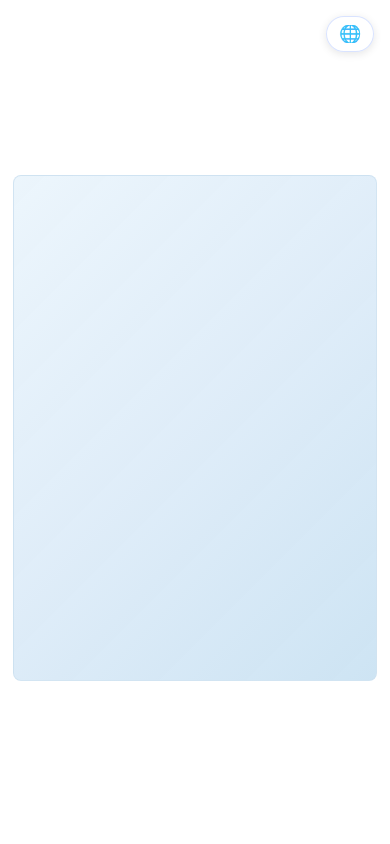
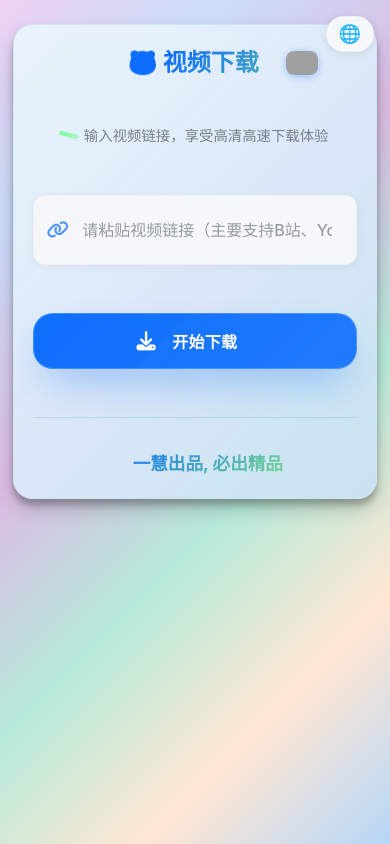
Before and after one commit to yiu867118/video.github.io, a Flask app: page / in a window 390 px wide. Run offline with Flask 2, Linux system fonts and the light colour scheme; grey boxes are pictures that could not be loaded.

Commit message:
feat: 描述本次改动

```diff
--- a/static/css/main.css
+++ b/static/css/main.css
@@ -248,6 +248,9 @@
 html {
   font-size: 16px;
   scroll-behavior: smooth;
+  height: 100%;
+  overflow-y: hidden;
+  overflow-x: hidden;
 }
 
 body {
@@ -257,6 +260,7 @@ body {
   background-color: rgba(var(--background-rgb), 1);
   min-height: 100vh;
   overflow-x: hidden;
+  overflow-y: scroll;
   -webkit-font-smoothing: antialiased;
   -moz-osx-font-smoothing: grayscale;
   position: relative;
@@ -266,15 +270,15 @@ body {
 /* 浅色模式美化背景 */
 .theme-light body,
 .theme-system body {
-  background:
-    rgba(var(--background-rgb), 1),
+  background-color: rgba(var(--background-rgb), 1);
+  background-image:
     linear-gradient(135deg,
-      rgb(233, 215, 237) 0%,
-      rgb(200, 209, 225) 18%,
-      rgb(228, 212, 233) 40%,
-      rgb(205, 230, 222) 60%,
+      rgb(237, 209, 242) 0%,
+      rgb(204, 221, 250) 18%,
+      rgb(219, 188, 227) 40%,
+      rgb(182, 234, 218) 60%,
       rgb(255, 231, 211) 80%,
-      rgb(209, 222, 234) 100%
+      rgb(182, 215, 247) 100%
     ),
     radial-gradient(ellipse at 25% 20%,
       rgba(var(--primary-rgb), 0.06) 0%,
@@ -290,8 +294,8 @@ body {
 
 /* 深色模式背景 */
 .theme-dark body {
-  background:
-    rgba(var(--background-rgb), 1),
+  background-color: rgba(var(--background-rgb), 1);
+  background-image:
     linear-gradient(135deg,
       rgba(var(--surface-rgb), 1) 0%,
       rgba(var(--primary-rgb), 0.08) 25%,
@@ -304,8 +308,8 @@ body {
 /* 系统模式深色背景 */
 @media (prefers-color-scheme: dark) {
   .theme-system body {
-    background:
-      rgba(var(--background-rgb), 1),
+    background-color: rgba(var(--background-rgb), 1);
+    background-image:
       linear-gradient(135deg,
         rgba(var(--surface-rgb), 1) 0%,
         rgba(var(--primary-rgb), 0.08) 25%,
@@ -350,19 +354,19 @@ body {
   @keyframes background-float {
     0%, 100% {
       opacity: 1;
-      transform: translateY(0) rotate(0deg) scale(1);
+      filter: blur(0px) brightness(1);
     }
     25% {
       opacity: 0.9;
-      transform: translateY(-2px) rotate(0.5deg) scale(1.01);
+      filter: blur(0.5px) brightness(1.02);
     }
     50% {
       opacity: 0.95;
-      transform: translateY(-1px) rotate(-0.3deg) scale(1.005);
+      filter: blur(0.3px) brightness(1.01);
     }
     75% {
       opacity: 0.92;
-      transform: translateY(-3px) rotate(0.2deg) scale(1.02);
+      filter: blur(0.8px) brightness(1.03);
     }
   }
 
@@ -408,10 +412,10 @@ body {
   padding: var(--spacing-xl);
   position: relative;
   z-index: 1;
-  min-height: 100vh;
   display: flex;
+  flex-direction: column;
+  justify-content: center;
   align-items: center;
-  justify-content: center;
 }
 
 .animate-fadeUp {
@@ -2222,155 +2226,168 @@ body {
     color: inherit;
 }
 
-/* 移动端优化 */
+/* 移动端优化 - 精致防闪屏版 */
 @media (max-width: 768px) {
+    /* 移动端性能优化 - 只针对必要元素 */
+    body {
+        -webkit-overflow-scrolling: touch;
+        -webkit-transform: translateZ(0);
+        transform: translateZ(0);
+    }
+
+    /* 主题切换按钮保持美观 */
     .theme-toggle {
-        top: 16px !important;
-        right: 16px !important;
-        padding: 8px 12px !important;
-        background: rgba(255, 255, 255, 0.9) !important;
-        border: 1px solid rgba(68, 116, 255, 0.2) !important;
-        box-shadow: 0 2px 8px rgba(0, 0, 0, 0.1) !important;
-        backdrop-filter: none !important;
-        font-size: 13px !important;
-    }
-
-    /* 深色模式主题按钮 */
-    .theme-dark .theme-toggle {
-      background: rgba(33, 37, 41, 0.9) !important;
-      border: 1px solid rgba(74, 144, 226, 0.3) !important;
-      color: rgba(248, 249, 250, 0.9) !important;
+        top: 16px;
+        right: 16px;
+        padding: 8px 12px;
+        background: rgba(var(--surface-rgb), 0.95);
+        border: 1px solid rgba(var(--border-rgb), 0.3);
+        color: rgba(var(--text-rgb), 0.9);
+        box-shadow: 0 2px 8px rgba(var(--dark-rgb), 0.1);
+        backdrop-filter: blur(8px);
+        font-size: 13px;
+        transition: all 0.25s ease;
     }
 
     .theme-text {
-      display: none !important;
+        display: none;
     }
 
     .theme-icon {
-      font-size: 18px !important;
-    }
-
-    /* 输入框移动端优化 */
+        font-size: 18px;
+    }
+
+    /* 输入框移动端优化 - 保持美观效果 */
     .input-container {
-      background: rgba(255, 255, 255, 0.9) !important;
-      border: 1px solid rgba(68, 116, 255, 0.2) !important;
-      box-shadow: 0 2px 8px rgba(0, 0, 0, 0.05) !important;
-      backdrop-filter: none !important;
-      padding: 1rem !important;
-      margin-bottom: 1.5rem !important;
-      border-radius: 12px !important;
-    }
-
-    /* 深色模式输入框 */
-    .theme-dark .input-container {
-      background: rgba(52, 58, 64, 0.9) !important;
-      border: 1px solid rgba(74, 144, 226, 0.3) !important;
+        background: rgba(var(--surface-rgb), 0.9);
+        border: 1px solid rgba(var(--border-rgb), 0.3);
+        box-shadow: 0 2px 8px rgba(var(--dark-rgb), 0.05);
+        backdrop-filter: blur(var(--blur-sm));
+        padding: 1rem;
+        margin-bottom: 1.5rem;
+        border-radius: 12px;
+        transition: all 0.3s ease;
     }
 
     /* 输入框内部元素 */
     #videoUrl {
-      background: transparent !important;
-      border: none !important;
-      padding: 0.8rem !important;
-      font-size: 16px !important; /* 防止iOS缩放 */
-    }
-
-    .theme-dark #videoUrl {
-      color: rgba(248, 249, 250, 1) !important;
+        background: transparent;
+        border: none;
+        padding: 0.8rem;
+        font-size: 16px; /* 防止iOS缩放 */
+        color: rgba(var(--text-rgb), 1);
+        transition: color 0.3s ease;
     }
 
     /* 平台指示器移动端优化 */
     #platformIndicator {
-      background: rgba(255, 255, 255, 0.8) !important;
-      border: 1px solid rgba(68, 116, 255, 0.15) !important;
-      padding: 0.8rem !important;
-      border-radius: 8px !important;
-      margin-bottom: 1rem !important;
-    }
-
-    .theme-dark #platformIndicator {
-      background: rgba(52, 58, 64, 0.8) !important;
-      border: 1px solid rgba(74, 144, 226, 0.2) !important;
-      color: rgba(248, 249, 250, 1) !important;
-    }
-
-    /* 深色模式进度容器 */
-    .theme-dark .progress-container {
-      background: rgba(52, 58, 64, 0.9) !important;
-      border: 1px solid rgba(74, 144, 226, 0.2) !important;
-      color: rgba(248, 249, 250, 1) !important;
-    }
-
-    /* 深色模式状态消息 */
-    .theme-dark .status-message {
-      background: rgba(52, 58, 64, 0.9) !important;
-      border: 1px solid rgba(74, 144, 226, 0.2) !important;
-      color: rgba(248, 249, 250, 1) !important;
-    }
-
-    /* 深色模式功能项 */
-    .theme-dark .feature-item {
-      background: rgba(52, 58, 64, 0.85) !important;
-      border: 1px solid rgba(74, 144, 226, 0.15) !important;
-      color: rgba(248, 249, 250, 1) !important;
-    }
-
-    /* 禁用视差滚动和复杂变换 */
-    .animate-fadeUp,
-    .animate-slideIn,
-    .animate-bounce {
-      animation: none !important;
-      opacity: 1 !important;
-      transform: none !important;
-    }
-
-    /* 移动端文字渲染优化 */
-    * {
-      -webkit-font-smoothing: subpixel-antialiased !important;
-      -moz-osx-font-smoothing: auto !important;
-      text-rendering: optimizeSpeed !important;
-    }
-
-    /* 移动端滚动优化 */
-    body {
-      -webkit-overflow-scrolling: touch !important;
-      overflow-x: hidden !important;
-    }
-
-    /* 移动端触摸优化 */
+        background: rgba(var(--surface-alt-rgb), 0.8);
+        border: 1px solid rgba(var(--border-rgb), 0.2);
+        color: rgba(var(--text-rgb), 1);
+        padding: 0.8rem;
+        border-radius: 8px;
+        margin-bottom: 1rem;
+        transition: all 0.3s ease;
+    }
+
+    /* 进度容器保持美观 */
+    .progress-container {
+        background: rgba(var(--surface-rgb), 0.9);
+        border: 1px solid rgba(var(--border-rgb), 0.3);
+        color: rgba(var(--text-rgb), 1);
+        backdrop-filter: blur(var(--blur-sm));
+        box-shadow: var(--elevation-2);
+        transition: all 0.3s ease;
+    }
+
+    /* 状态消息保持美观 */
+    .status-message {
+        background: rgba(var(--surface-rgb), 0.9);
+        border: 1px solid rgba(var(--border-rgb), 0.3);
+        color: rgba(var(--text-rgb), 1);
+        backdrop-filter: blur(var(--blur-sm));
+        box-shadow: var(--elevation-1);
+        transition: all 0.3s ease;
+    }
+
+    /* 功能项保持美观 */
+    .feature-item {
+        background: rgba(var(--surface-alt-rgb), 0.6);
+        border: 1px solid rgba(var(--border-rgb), 0.2);
+        color: rgba(var(--text-rgb), 1);
+        backdrop-filter: blur(var(--blur-sm));
+        transition: all 0.3s ease;
+    }
+
+    /* 关键防闪屏优化 - 只针对容器 */
+    .inner-container {
+        background: linear-gradient(135deg,
+            rgba(var(--lake-blue-light), 0.95) 0%,
+            rgba(var(--lake-blue), 0.92) 50%,
+            rgba(var(--lake-blue-deep), 0.90) 100%);
+        backdrop-filter: blur(var(--blur-md));
+        border: 1px solid rgba(var(--container-border), 0.8);
+        box-shadow: var(--elevation-3);
+        transition: all 0.3s ease;
+        transform: translateZ(0);
+    }
+
+    /* 移动端动画优化 - 减少但不完全移除 */
+    .animate-fadeUp {
+        animation-duration: 0.6s;
+        animation-delay: 0.1s;
+    }
+
+    /* 触摸优化 */
     button,
     .theme-toggle,
     .download-btn {
-      -webkit-tap-highlight-color: rgba(0, 0, 0, 0.1) !important;
-      touch-action: manipulation !important;
-    }
-}
-
-/* 小屏手机进一步优化 */
+        -webkit-tap-highlight-color: rgba(var(--primary-rgb), 0.2);
+        touch-action: manipulation;
+    }
+
+    /* iOS特定优化 */
+    @supports (-webkit-touch-callout: none) {
+        * {
+            -webkit-tap-highlight-color: transparent;
+        }
+
+        input, textarea, button {
+            -webkit-user-select: text;
+            user-select: text;
+        }
+
+        body {
+            -webkit-text-size-adjust: 100%;
+        }
+    }
+}
+
+/* 小屏手机进一步优化 - 精致版 */
 @media screen and (max-width: 480px) {
   .container {
-    padding: 0.8rem !important;
-    padding-top: 1.5rem !important;
+    padding: 0.8rem;
+    padding-top: 1.5rem;
   }
 
   .inner-container {
-    padding: 1.2rem !important;
+    padding: 1.2rem;
   }
 
   .header h1 {
-    font-size: 1.5rem !important;
+    font-size: 1.5rem;
   }
 
   .bg-baby-image {
-    width: 32px !important;
+    width: 32px;
   }
 
   .supporting-text {
-    font-size: 0.9rem !important;
+    font-size: 0.9rem;
   }
 
   .input-container {
-    padding: 0.8rem !important;
+    padding: 0.8rem;
   }
 
   #videoUrl {
@@ -2565,129 +2582,82 @@ body {
 }
 
 /* ========================================
-   移动端闪屏问题最终修复
+   移动端性能优化 - 精致版
    ======================================== */
 
-/* 全局防闪屏优化 */
+/* 基础性能优化 - 最小必要修改 */
 @media screen and (max-width: 768px) {
-  /* 强制硬件加速，防止重绘 */
+  /* 简单的硬件加速，防止重绘 */
   html {
     -webkit-backface-visibility: hidden;
-    -webkit-transform: translateZ(0) scale(1);
-    transform: translateZ(0) scale(1);
-  }
-
-  /* 防止iOS Safari闪屏 */
+    backface-visibility: hidden;
+  }
+
+  /* iOS Safari兼容性 */
   body {
     -webkit-overflow-scrolling: touch;
-    -webkit-transform: translate3d(0, 0, 0);
-    transform: translate3d(0, 0, 0);
     position: relative;
     overflow-x: hidden;
   }
 
   /* 防止容器闪屏 */
-  .container {
-    -webkit-transform: translateZ(0);
-    transform: translateZ(0);
-    isolation: isolate;
-  }
-
-  /* 防止主题切换时的闪屏 */
-  .theme-light,
-  .theme-dark,
-  .theme-system {
-    -webkit-transform: translateZ(0);
-    transform: translateZ(0);
-  }
-
-  /* 禁用所有可能引起重排的CSS属性 */
-  * {
-    contain: layout style paint;
-    will-change: auto;
-  }
-
-  /* 特殊处理经常变化的元素 */
-  .status-message,
-  .progress-container,
-  .theme-toggle {
-    contain: layout;
-    -webkit-transform: translateZ(0);
+
+  /* 关键元素硬件加速 - 保持精致效果 */
+  .inner-container,
+  .theme-toggle,
+  .download-btn {
     transform: translateZ(0);
   }
 
   /* 移动端字体渲染优化 */
   body,
   .inner-container,
-  .download-btn,
-  .status-message {
+  .download-btn {
     -webkit-font-smoothing: antialiased;
     -moz-osx-font-smoothing: grayscale;
     text-rendering: optimizeLegibility;
   }
 
-  /* 完全禁用过渡效果避免闪屏 */
-  *,
-  *::before,
-  *::after {
-    -webkit-transition: none !important;
-    -moz-transition: none !important;
-    -o-transition: none !important;
-    transition: none !important;
-
-    -webkit-animation: none !important;
-    -moz-animation: none !important;
-    -o-animation: none !important;
-    animation: none !important;
-
-    -webkit-transform: none !important;
-    -moz-transform: none !important;
-    -o-transform: none !important;
-    transform: none !important;
-  }
-}
-
-/* 专门针对iOS设备的优化 */
-@supports (-webkit-touch-callout: none) {
-  @media screen and (max-width: 768px) {
-    /* iOS特定的防闪屏处理 */
+  /* iOS设备特殊优化 */
+  @supports (-webkit-touch-callout: none) {
     * {
       -webkit-tap-highlight-color: transparent;
       -webkit-touch-callout: none;
-      -webkit-user-select: none;
-      user-select: none;
-    }
-
-    input,
-    textarea {
+    }
+
+    input, textarea, button {
       -webkit-user-select: text;
       user-select: text;
     }
 
-    /* iOS Safari特殊处理 */
     body {
       -webkit-text-size-adjust: 100%;
-      -webkit-overflow-scrolling: touch;
-    }
-  }
-}
-
-/* 低端设备专用优化 */
-@media screen and (max-width: 768px) and (max-resolution: 150dpi) {
-  /* 降低渲染复杂度 */
-  .inner-container,
-  .download-btn,
-  .progress-container {
-    box-shadow: none !important;
-    border-radius: 8px !important;
-  }
-
-  /* 简化背景 */
-  body {
-    background: #fff !important;
-  }
-
-  .theme-dark body {
-    background: #1a1a1a !important;
-  }
-}
+    }
+  }
+}
+
+/* 滚动条样式 */
+::-webkit-scrollbar {
+  width: 8px;
+}
+
+::-webkit-scrollbar-track {
+  background: rgba(var(--surface-rgb), 0.1);
+  border-radius: 4px;
+}
+
+::-webkit-scrollbar-thumb {
+  background: rgba(var(--text-rgb), 0.3);
+  border-radius: 4px;
+  transition: background 0.3s ease;
+}
+
+::-webkit-scrollbar-thumb:hover {
+  background: rgba(var(--text-rgb), 0.5);
+}
+
+/* Firefox 滚动条样式 */
+html {
+  scrollbar-width: thin;
+  scrollbar-color: rgba(var(--text-rgb), 0.3) rgba(var(--surface-rgb), 0.1);
+}
```
